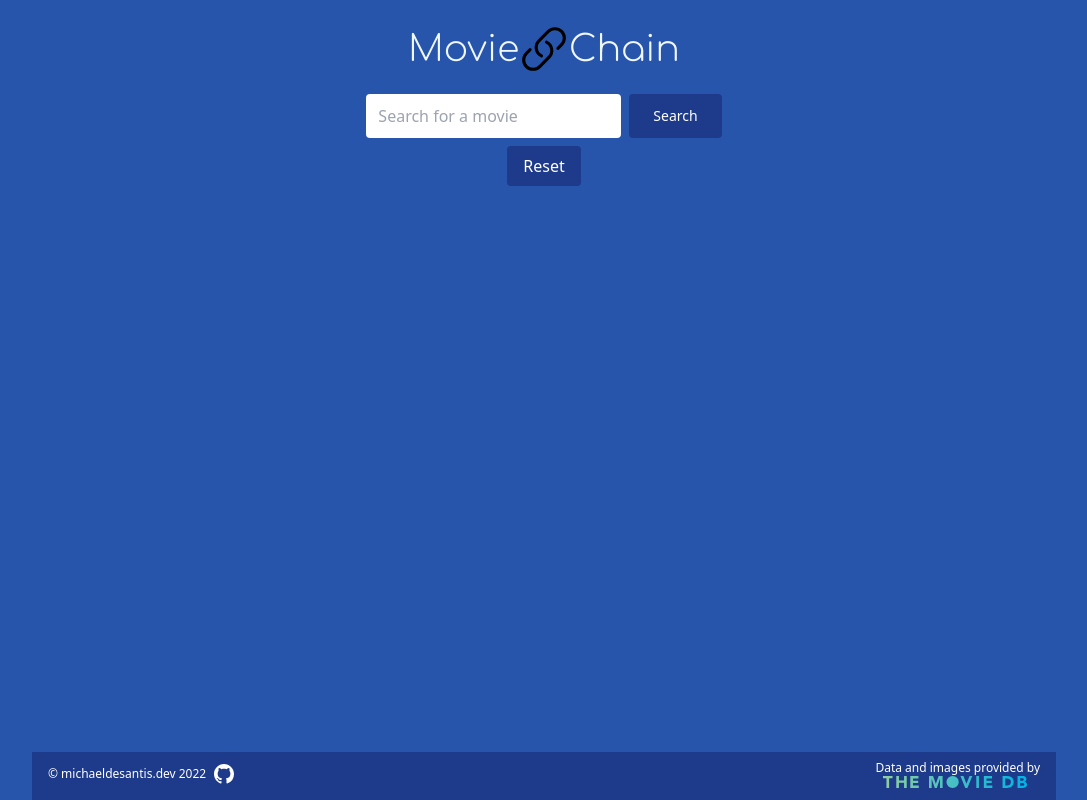
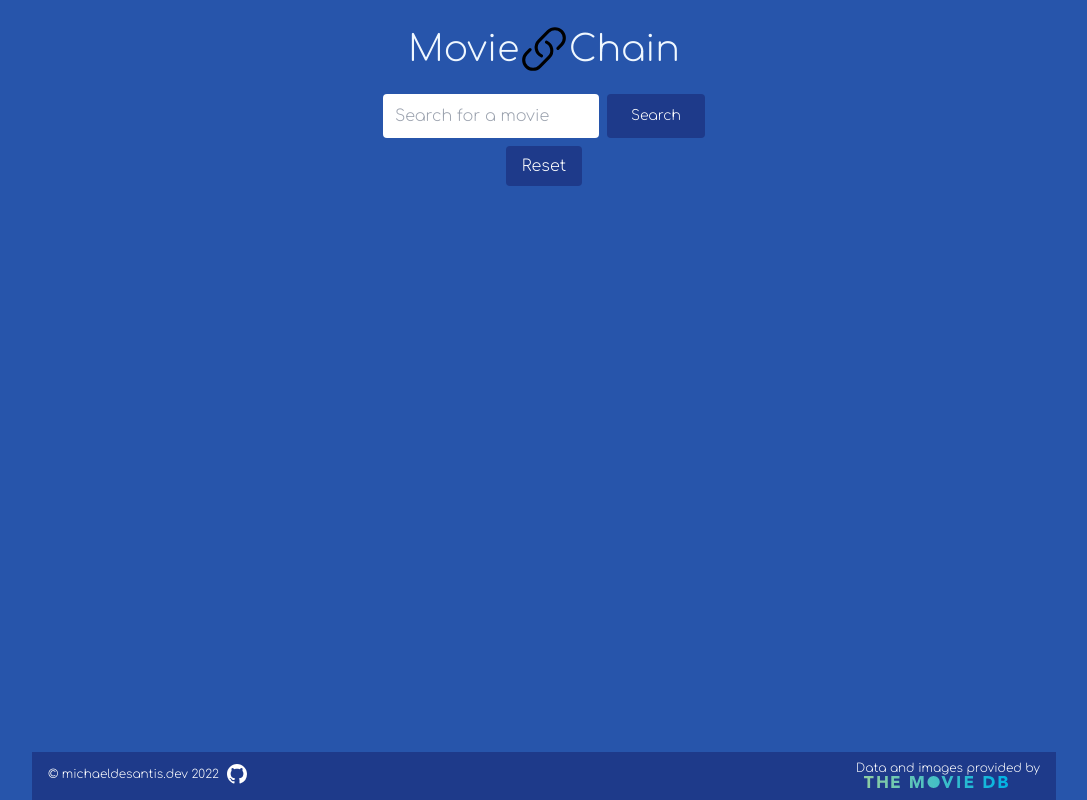
Before and after one commit to crono628/movie-chain, a React (Vite) app: page /#/ in a window 1280 px wide. Shown: the whole page, without its empty margins (96-1183 px from the left). Built offline with nearby package versions, Linux system fonts and the light colour scheme; no server answers.

Commit message:
deployed to firebase

```diff
--- a/index.html
+++ b/index.html
@@ -3,6 +3,12 @@
   <head>
     <meta charset="UTF-8" />
     <link rel="icon" type="image/svg+xml" href="/vite.svg" />
+    <link rel="preconnect" href="https://fonts.googleapis.com" />
+    <link rel="preconnect" href="https://fonts.gstatic.com" crossorigin />
+    <link
+      href="https://fonts.googleapis.com/css2?family=Comfortaa:wght@300&display=swap"
+      rel="stylesheet"
+    />
     <meta name="viewport" content="width=device-width, initial-scale=1.0" />
     <title>Movie🔗Chain</title>
   </head>
--- a/src/index.css
+++ b/src/index.css
@@ -1,13 +1,14 @@
-@import url('https://fonts.googleapis.com/css2?family=Comfortaa:wght@300&display=swap');
 @tailwind base;
 @tailwind components;
 @tailwind utilities;
+
 *,
 ::after,
 ::before {
   box-sizing: border-box;
   padding: 0;
   margin: 0;
+  font-family: 'Comfortaa', cursive;
 }
 
 .title {
--- a/tailwind.config.cjs
+++ b/tailwind.config.cjs
@@ -1,6 +1,6 @@
 /** @type {import('tailwindcss').Config} */
 module.exports = {
-  content: ['./src/**/*.{js,jsx,ts,tsx}'],
+  content: ['./src/**/*.{js,jsx}'],
   theme: {
     extend: {
       keyframes: {
--- a/vite.config.js
+++ b/vite.config.js
@@ -3,6 +3,5 @@ import react from '@vitejs/plugin-react';
 
 // https://vitejs.dev/config/
 export default defineConfig({
-  base: '/movie-chain/',
   plugins: [react()],
 });
```
Also changed, not shown: src/assets/chain.svg.
